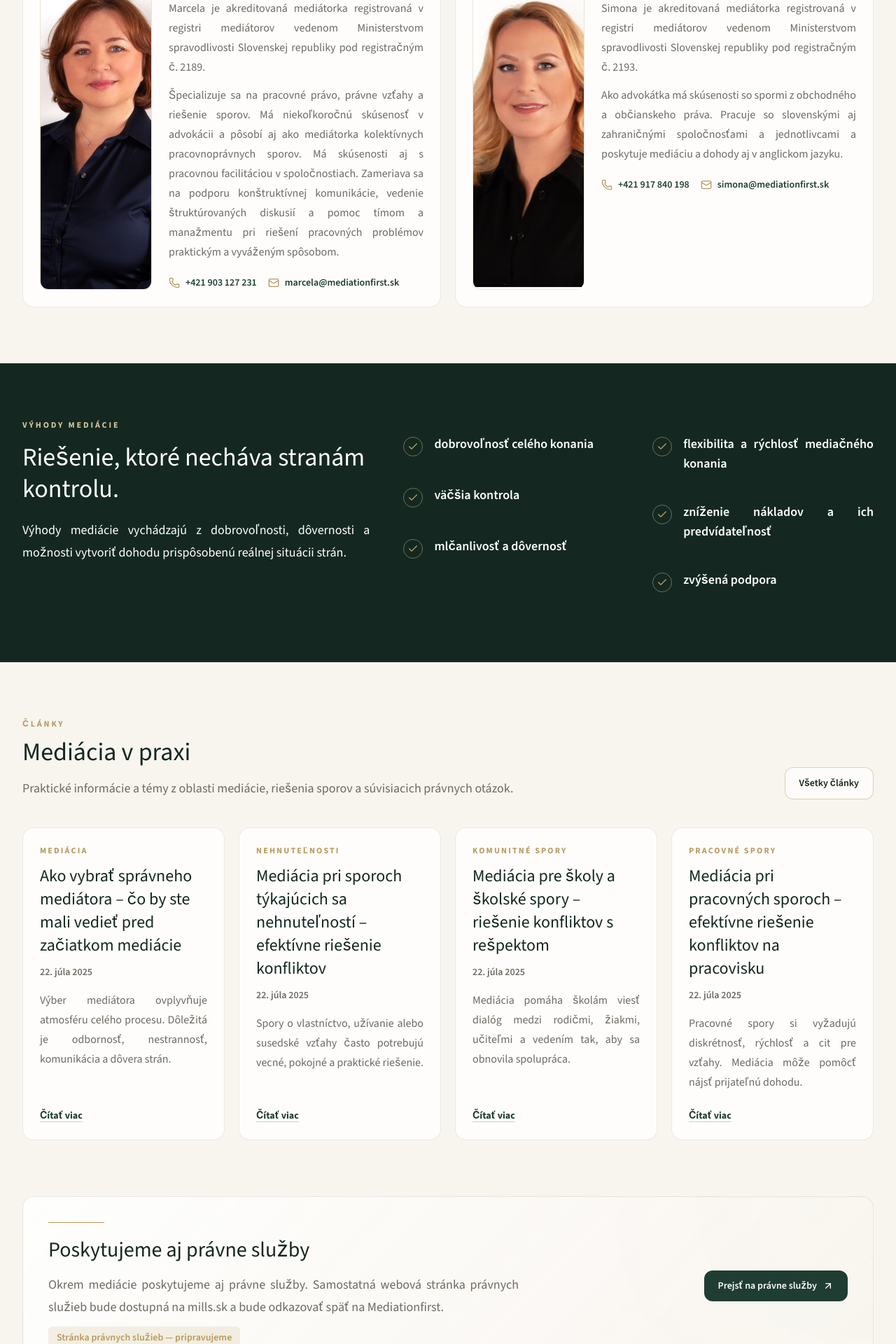
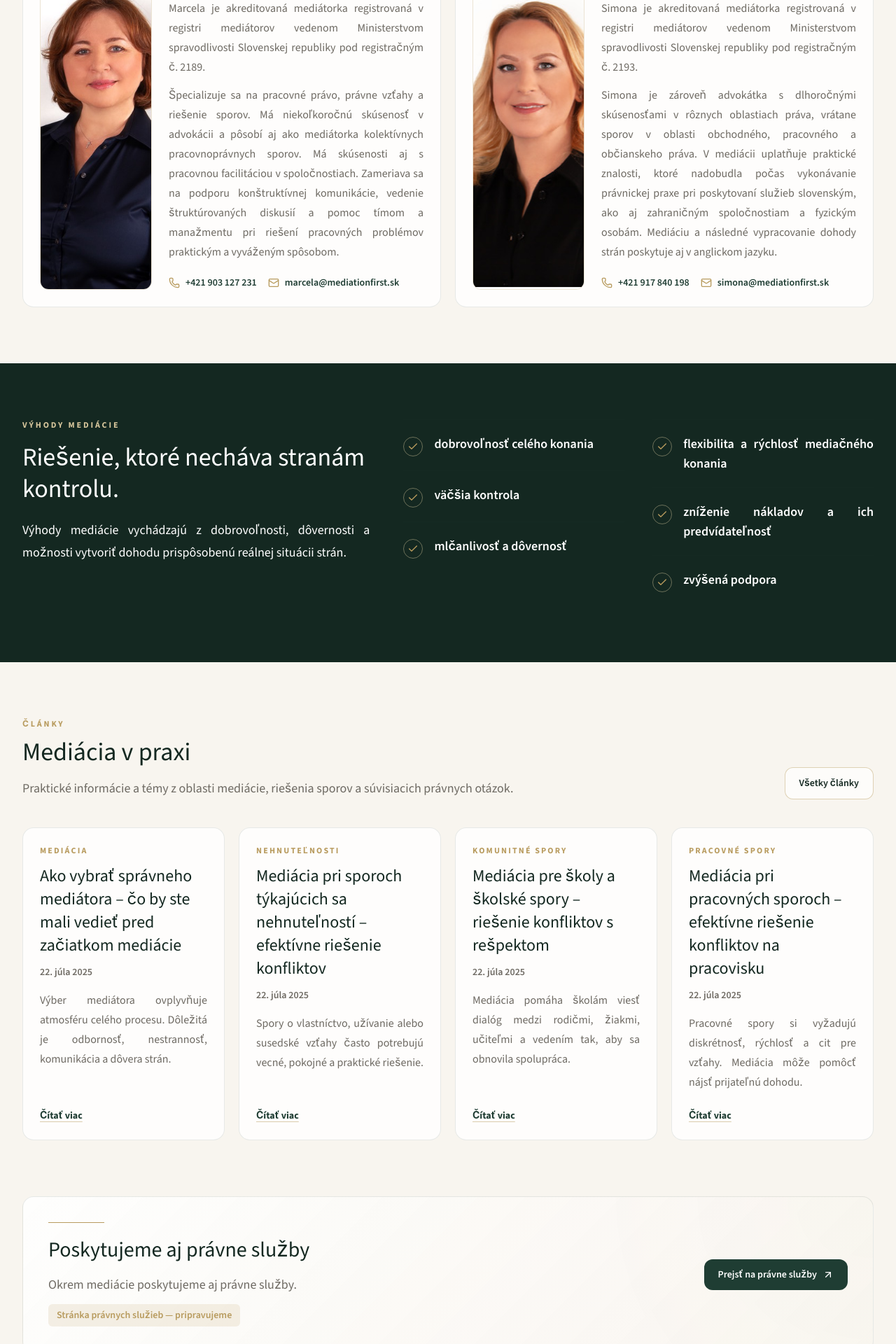
Before and after one commit to achepinoga/mediationfirst, a Next.js app: page / in a window 1280 px wide. Shown: the part 2500-4420 px from the top of the page at 70% size. Built offline with nearby package versions, Linux system fonts and the light colour scheme.

Commit message:
Update Simona bio, remove mills.sk sentence from legal banner

```diff
--- a/components/LegalServicesBanner.tsx
+++ b/components/LegalServicesBanner.tsx
@@ -11,8 +11,7 @@ export function LegalServicesBanner() {
           <div className="mb-5 h-px w-20 bg-gold-muted" />
           <h2 className="font-serif text-3xl text-green-forest">Poskytujeme aj právne služby</h2>
           <p className="mt-4 max-w-2xl text-lg leading-8 text-muted">
-            Okrem mediácie poskytujeme aj právne služby. Samostatná webová stránka právnych služieb bude dostupná na
-            mills.sk a bude odkazovať späť na Mediationfirst.
+            Okrem mediácie poskytujeme aj právne služby.
           </p>
           <p className="mt-3 inline-flex items-center gap-2 rounded-md bg-gold-muted/15 px-3 py-1.5 text-sm font-semibold text-gold-muted">
             <LanguageText sk="Stránka právnych služieb — pripravujeme" en="Legal services page — coming soon" />
--- a/data/team.ts
+++ b/data/team.ts
@@ -25,9 +25,9 @@ export const team = [
     registrationEn:
       "Simona is an accredited mediator registered in the register of mediators maintained by the Ministry of Justice of the Slovak Republic under registration no. 2193.",
     summary:
-      "Ako advokátka má skúsenosti so spormi z obchodného a občianskeho práva. Pracuje so slovenskými aj zahraničnými spoločnosťami a jednotlivcami a poskytuje mediáciu a dohody aj v anglickom jazyku.",
+      "Simona je zároveň advokátka s dlhoročnými skúsenosťami v rôznych oblastiach práva, vrátane sporov v oblasti obchodného, pracovného a občianskeho práva. V mediácii uplatňuje praktické znalosti, ktoré nadobudla počas vykonávanie právnickej praxe pri poskytovaní služieb slovenským, ako aj zahraničným spoločnostiam a fyzickým osobám. Mediáciu a následné vypracovanie dohody strán poskytuje aj v anglickom jazyku.",
     summaryEn:
-      "As an attorney, she has experience with disputes from commercial and civil law. She works with both Slovak and foreign companies and individuals, and provides mediation and agreements in English.",
+      "Simona is also a lawyer with many years of experience in various areas of law, including disputes in the field of commercial, employment and civil law. In mediation, she applies practical knowledge acquired during legal practice providing services to Slovak and foreign companies and individuals. She also provides mediation and the drafting of agreements in English.",
     phone: "+421 917 840 198",
     email: "simona@mediationfirst.sk"
   }
```
